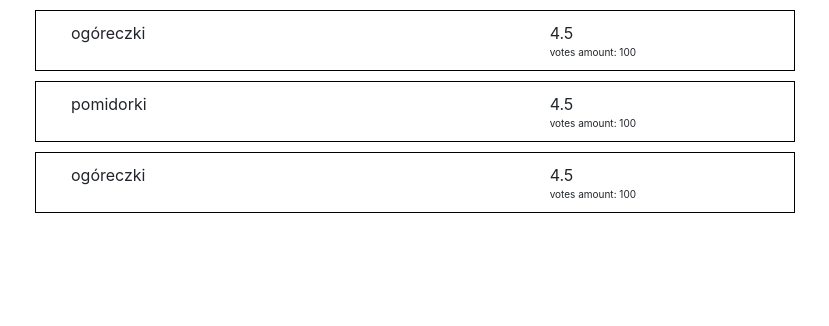
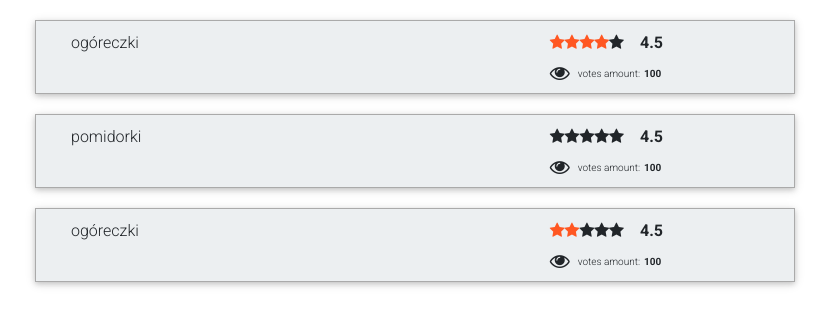
Before and after one commit to kossowski-203908/srompare, a React (Create React App) app in the folder frontend/: page / in a window 1280 px wide. Shown: the top 326 px of the page, without its empty margins (35-864 px from the left). Built offline with nearby package versions, Linux system fonts and the light colour scheme.

Commit message:
static stars votes

```diff
--- a/frontend/src/App.js
+++ b/frontend/src/App.js
@@ -2,16 +2,17 @@ import React, {Component} from 'react';
 import './App.css';
 import { Provider } from 'react-redux';
 import {store} from './store';
-import ItemsList from './containers/Itemslist';
+import ItemsList from './containers/ItemList/Itemslist';
 import '../node_modules/bootstrap/dist/css/bootstrap.css';
-
+import '../node_modules/font-awesome/css/font-awesome.min.css';
+import '../node_modules/mdbreact/dist/css/mdb.css';
 
 class App extends Component {
     render() {
         return (
             <Provider store={store}>
                 <div className="container">
-                    <ItemsList></ItemsList>
+                    <ItemsList/>
                 </div>
             </Provider>
         );
--- /dev/null
+++ b/frontend/src/components/utils/starsVote/StarsVote.js
@@ -0,0 +1,42 @@
+import React, { Component } from 'react';
+import { Fa } from 'mdbreact';
+
+export default class StarsVote extends Component {
+
+    state = {
+        hover: this.props.userRate,
+    };
+
+    onHoverStar = (index) => {
+        this.setState({ hover: index });
+    };
+
+    onOutStar = () => {
+        if(!this.props.userRate) {
+            this.setState({ hover: -1 });
+        } else {
+            this.setState({ hover: this.props.userRate });
+        }
+    };
+
+    onStarClick = (index) => {
+        this.props.onStarClick(index);
+    };
+
+    render(){
+        const stars = [];
+        for(let i = 1; i <= this.props.scale; i++ ){
+            stars.push(<Fa icon="star" size="1x" key={i}
+                           className={this.state.hover >= i ? 'deep-orange-text' : ''}
+                           onMouseEnter={this.onHoverStar.bind(this, i)}
+                           onMouseOut={this.onOutStar}
+                           onClick={this.props.onStarClick.bind(this, i)}/>);
+        }
+
+        return(
+            <div className="d-inline-block">
+                {stars}
+            </div>
+        );
+    }
+}
--- a/frontend/src/containers/Item.js
+++ /dev/null
@@ -1,13 +0,0 @@
-import React, { Component } from 'react';
-
-export default class Item extends Component {
-    render() {
-        return (
-            <tr >
-                <th scope="row">1</th>
-                <td>{this.props.item}</td>
-                <td>{this.props.item}</td>
-            </tr>
-        );
-    }
-}
--- /dev/null
+++ b/frontend/src/containers/Item/Item.js
@@ -0,0 +1,40 @@
+import React, { Component } from 'react';
+import { Fa } from 'mdbreact';
+import StarsVote from '../../components/utils/starsVote/StarsVote';
+
+export default class Item extends Component {
+
+    state = {
+        ...this.props.item
+    };
+
+    getRate = (rate) => {
+        if(!this.state.userRate) {
+            this.setState({ gradesAmount: this.state.gradesAmount + 1 });
+        }
+        this.setState({ userRate: rate });
+    };
+
+    render() {
+        let item = this.state;
+        return (
+            <li className="item row z-depth-1 blue-grey lighten-5">
+                <div className="name col-md-8">{item.name}</div>
+                <div className="grade col-md-4">
+                    <div className="rate mb-2">
+                        <StarsVote scale="5"
+                                   userRate={item.userRate}
+                                   onStarClick={this.getRate}/>
+                        <span className="font-weight-bold ml-3">{item.grade}</span>
+                    </div>
+                    <div className="desc d-flex align-items-center">
+                        <Fa icon="eye" size="2x"/>
+                        <span className="ml-2">votes amount:
+                            <span className="font-weight-bold ml-1">{item.gradesAmount}</span>
+                        </span>
+                    </div>
+                </div>
+            </li>
+        );
+    }
+}
--- /dev/null
+++ b/frontend/src/containers/ItemList/ItemsList.css
@@ -0,0 +1,14 @@
+.itemsList {
+    list-style-type: none;
+}
+
+.item {
+    border: 1px solid #aaa;
+    padding: 10px 20px;
+    margin: 20px 0;
+
+}
+
+.desc {
+    font-size: 10px;
+}
--- /dev/null
+++ b/frontend/src/containers/ItemList/Itemslist.js
@@ -0,0 +1,26 @@
+import React, { Component } from 'react';
+import { connect } from 'react-redux';
+import './ItemsList.css';
+import Item from "../Item/Item";
+
+class Itemslist extends Component {
+
+    render() {
+        let {items} = this.props;
+        return (
+            <div className="row">
+                <ul className="itemsList col-md-8">
+                    {items.map( e => {
+                        return(<Item item={e} key={e.id} />);
+                    })}
+                </ul>
+            </div>
+        );
+    }
+}
+
+const mapStateToProps = (state) => ({
+   items: state.items,
+});
+
+export default connect(mapStateToProps, {})(Itemslist);
--- a/frontend/src/containers/ItemsList.css
+++ /dev/null
@@ -1,23 +0,0 @@
-.itemsList {
-    list-style-type: none;
-}
-
-.item {
-    border: 1px solid black;
-    padding: 10px 20px;
-    margin: 10px 0;
-
-}
-
-.name {
-
-}
-
-.grade {
-
-}
-
-.desc {
-
-    font-size: x-small;
-}
--- a/frontend/src/containers/Itemslist.js
+++ /dev/null
@@ -1,36 +0,0 @@
-import React, { Component } from 'react';
-import { connect } from 'react-redux';
-import './ItemsList.css';
-import Item from './Item';
-import { Table } from 'mdbreact';
-import {Fa} from 'mdbreact';
-
-class Itemslist extends Component {
-
-    render() {
-        return (
-            <div className="row">
-                <ul className="itemsList col-md-8">
-                    {this.props.items.map( e => {
-                        return(
-                            <li key={e.id} className="item row">
-                                <div className="name col-md-8">{e.name}</div>
-                                <div className="grade col-md-4">
-                                    <div className="rate">  {e.grade}</div>
-                                    <div className="desc"><Fa icon="pencil" fixed/> votes amount: {e.gradesAmount}</div>
-                                </div>
-
-
-                            </li>);
-                    })}
-                </ul>
-            </div>
-        );
-    }
-
-
-}
-const mapStateToProps = (state) => ({
-   items: state.items,
-});
-export default connect(mapStateToProps, {})(Itemslist);
--- a/frontend/src/reducers/itemReducer.js
+++ b/frontend/src/reducers/itemReducer.js
@@ -1,7 +1,7 @@
 const initialState = [
-    {id: 1, name: 'ogóreczki', grade: 4.5, gradesAmount: 100, description: 'są najlepsze z taką solą'},
-    {id: 2, name: 'pomidorki', grade: 4.5, gradesAmount: 100, description: 'są najlepsze z taką solą'},
-    {id: 3, name: 'ogóreczki', grade: 4.5, gradesAmount: 100, description: 'są najlepsze z taką solą'}
+    {id: 1, name: 'ogóreczki', grade: 4.5, gradesAmount: 100, description: 'są najlepsze z taką solą', userRate: 4 },
+    {id: 2, name: 'pomidorki', grade: 4.5, gradesAmount: 100, description: 'są najlepsze z taką solą', userRate: null },
+    {id: 3, name: 'ogóreczki', grade: 4.5, gradesAmount: 100, description: 'są najlepsze z taką solą', userRate: 2 }
 ];
 
 export function itemReducer( state = initialState, action) {
```
Also changed, not shown: frontend/src/components/test.js (deleted, +0 -8 lines).
